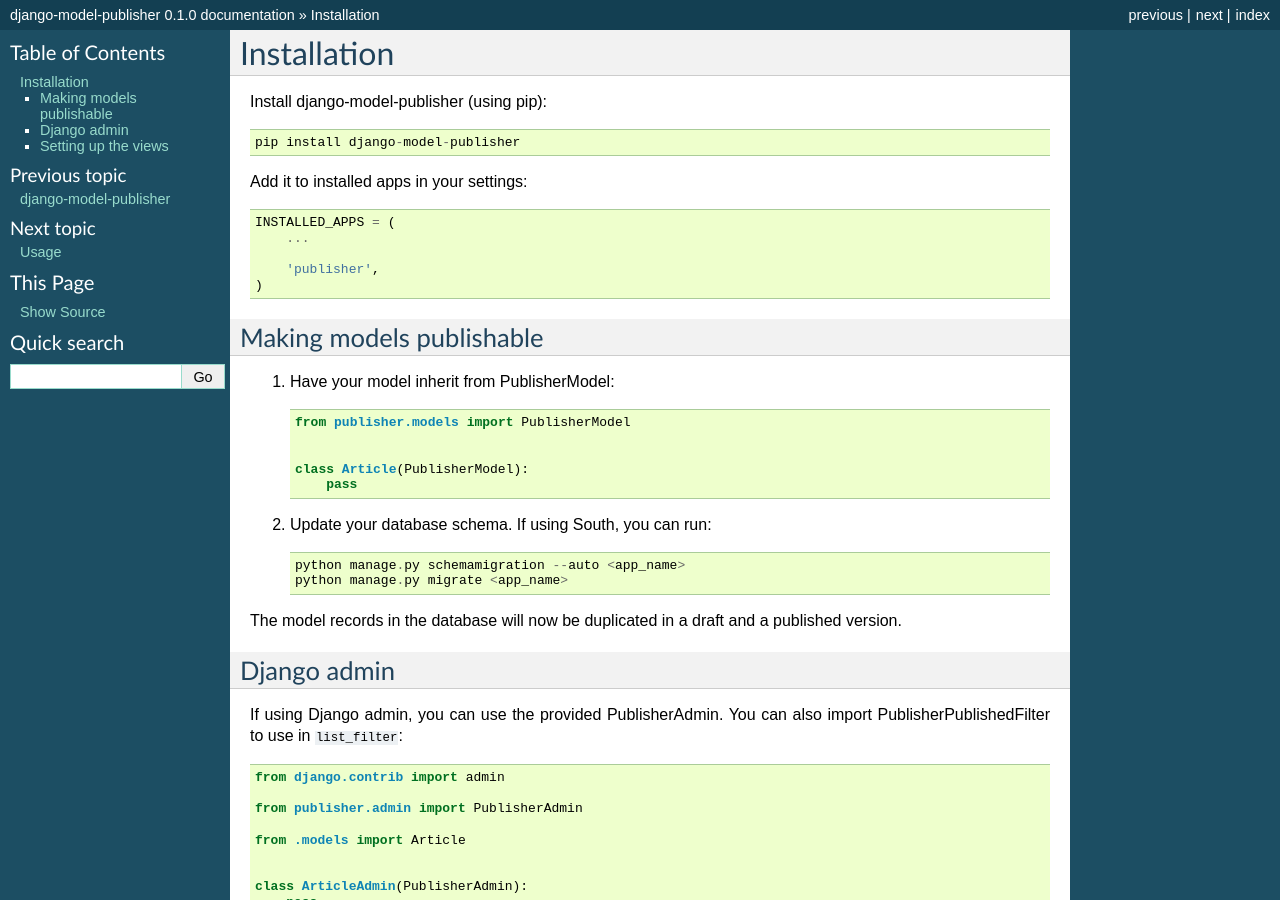
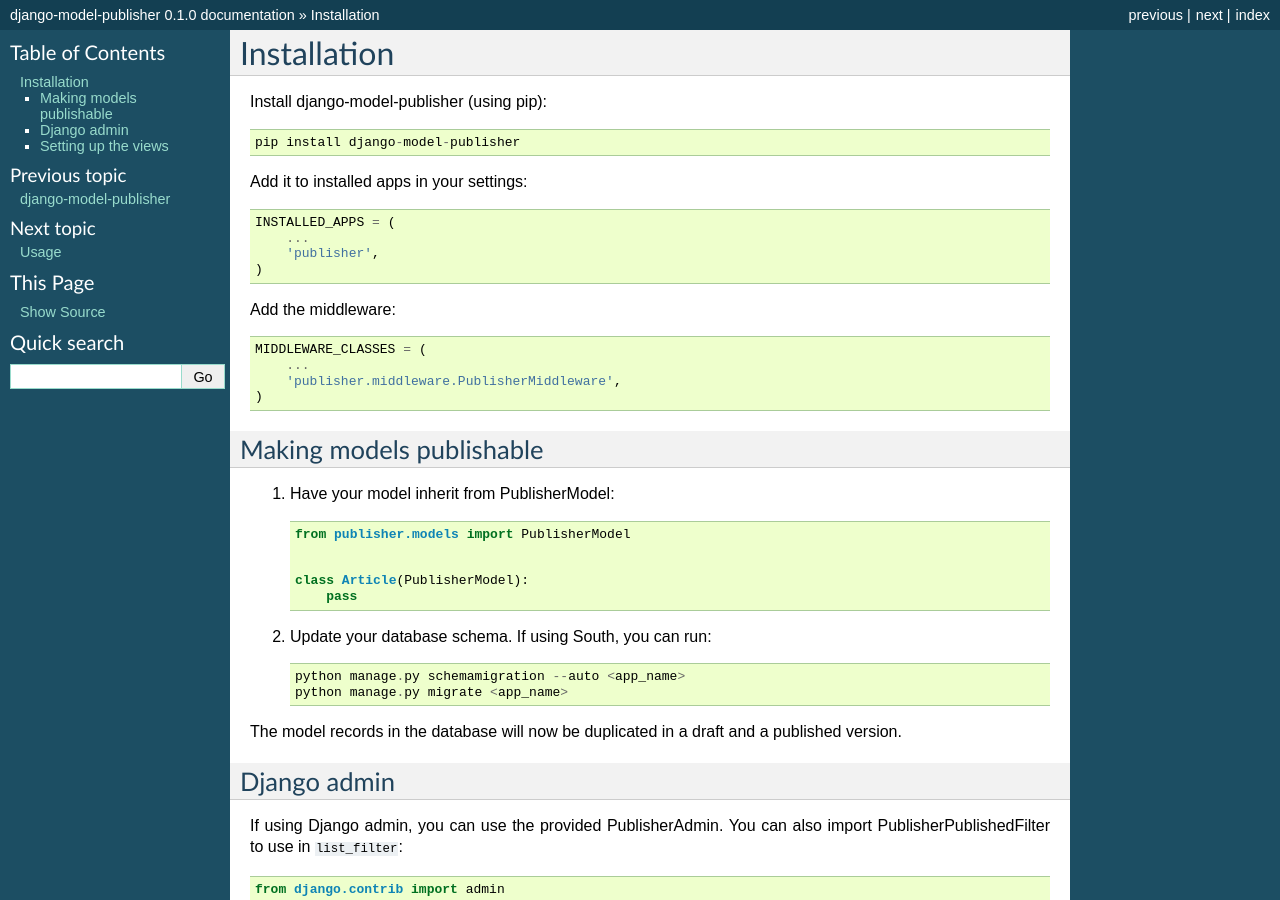
Before and after one commit to jp74/django-model-publisher, a Sphinx documentation site: the page built from docs/installation.rst, in a window 1280 px wide and 900 px high. Built offline with Sphinx 7.4.7, drawn with Linux system fonts in a browser that asks for light colours; pages that are not in the unit, such as notebooks, are missing from menus.

```diff
--- a/docs/installation.rst
+++ b/docs/installation.rst
@@ -11,9 +11,17 @@
 
     INSTALLED_APPS = (
         ...
-
         'publisher',
     )
+
+
+Add the middleware::
+
+    MIDDLEWARE_CLASSES = (
+        ...
+        'publisher.middleware.PublisherMiddleware',
+    )
+
 
 Making models publishable
 -------------------------
```
Also changed, not shown: 1 other file.
